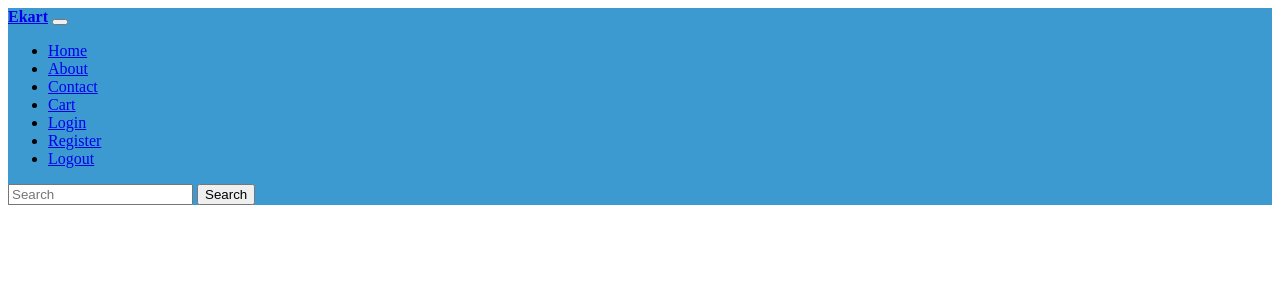
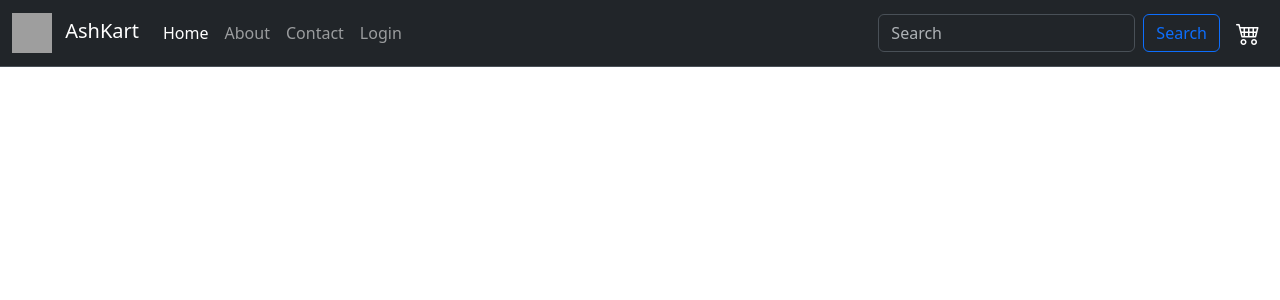
Before and after one commit to redfieldC/itvedant_shopping_crud_multiuser, a Django app: template django/Productstore/store/templates/header.html in a window 1280 px wide. Shown: the top 300 px of the page. Run offline with Django 4.2, Linux system fonts and the light colour scheme; the template is opened without the code that fills it, so the values that code supplies are empty; grey boxes are pictures that could not be loaded.

Commit message:
Updated header.html

```diff
--- a/django/Productstore/store/templates/header.html
+++ b/django/Productstore/store/templates/header.html
@@ -1,97 +1,82 @@
 {% load static %}
+<!DOCTYPE html>
+<html lang="en">
+
+<head>
+    <meta charset="UTF-8">
+    <meta name="viewport" content="width=device-width, initial-scale=1.0">
+    <!-- <link href="https://cdn.jsdelivr.net/npm/bootstrap@5.3.2/dist/css/bootstrap.min.css" rel="stylesheet"
+        integrity="sha384-T3c6CoIi6uLrA9TneNEoa7RxnatzjcDSCmG1MXxSR1GAsXEV/Dwwykc2MPK8M2HN" crossorigin="anonymous">
+    <script src="https://cdn.jsdelivr.net/npm/bootstrap@5.3.2/dist/js/bootstrap.bundle.min.js"
+        integrity="sha384-C6RzsynM9kWDrMNeT87bh95OGNyZPhcTNXj1NW7RuBCsyN/o0jlpcV8Qyq46cDfL" crossorigin="anonymous"
+        defer></script> -->
+    <link rel="stylesheet" href="{% static 'assets/css/bootstrap.min.css' %}">
+    <script src="{% static 'assets/js/bootstrap.min.js' %}" defer></script>
+    <script src="{% static 'assets/js/popper.min.js' %}"></script>
+    <link rel="stylesheet" href="{% static 'assets/css/style.css' %}">
+    <link rel="stylesheet" href="https://cdn.jsdelivr.net/npm/bootstrap-icons@1.11.1/font/bootstrap-icons.css">
+    <title>Ekart | Cart</title>
+</head>
+
+
+
+<body>
 
     <div class="container-fluid">
-    <div class="row mt-1">
-      <div class="col-md-12">
-        <nav
-          class="navbar navbar-expand-lg"
-          data-bs-theme="dark"
-          style="background-color: #3d9ad0"
-        >
+        <div class="row mt-0">
+            <nav class="navbar navbar-expand-lg bg-dark border-bottom border-body" data-bs-theme="dark">
                 <div class="container-fluid">
-            <a class="navbar-brand" href="index.html"
-              ><strong>Ekart</strong></a
-            >
-            <button
-              class="navbar-toggler"
-              type="button"
-              data-bs-toggle="collapse"
-              data-bs-target="#navbarSupportedContent"
-              aria-controls="navbarSupportedContent"
-              aria-expanded="false"
-              aria-label="Toggle navigation"
-            >
+                    <a class="navbar-brand" href="/">
+                        <img class="logo me-2" src="{% static 'assets/images/logo.png' %}" alt="" width="40" height="40"> AshKart </a>
+                    <button class="navbar-toggler" type="button" data-bs-toggle="collapse"
+                        data-bs-target="#navbarSupportedContent" aria-controls="navbarSupportedContent"
+                        aria-expanded="false" aria-label="Toggle navigation">
                         <span class="navbar-toggler-icon"></span>
                     </button>
                     <div class="collapse navbar-collapse" id="navbarSupportedContent">
                         <ul class="navbar-nav me-auto mb-2 mb-lg-0">
                             <li class="nav-item">
-                  <a
-                    class="nav-link active"
-                    aria-current="page"
-                    href="index.html"
-                    >Home</a
-                  >
+                                <a class="nav-link active" aria-current="page" href="/">Home</a>
                             </li>
                             <li class="nav-item">
-                  <a class="nav-link" href="about.html">About</a>
-                </li>
-                <!-- <li class="nav-item dropdown">
-                          <a class="nav-link dropdown-toggle" href="#" role="button" data-bs-toggle="dropdown" aria-expanded="false">
-                            Dropdown
-                          </a>
-                          <ul class="dropdown-menu">
-                            <li><a class="dropdown-item" href="#">Action</a></li>
-                            <li><a class="dropdown-item" href="#">Another action</a></li>
-                            <li><hr class="dropdown-divider"></li>
-                            <li><a class="dropdown-item" href="#">Something else here</a></li>
-                          </ul>
-                        </li> -->
-                <!-- <li class="nav-item">
-                          <a class="nav-link " aria-disabled="true">Disabled</a>
-                        </li> -->
-                <li class="nav-item">
-                  <a class="nav-link" href="contact.html">Contact</a>
+                                <a class="nav-link" href="/aboutus">About</a>
                             </li>
                             <li class="nav-item">
-                  <a class="nav-link" href="/cart">Cart</a>
+                                <a class="nav-link" href="/contactus">Contact</a>
                             </li>
+                            <!-- <li class="nav-item">
+                                <a class="nav-link" href="login.html">Login</a>
+                            </li> -->
                             {% if not user.is_authenticated %}
                             <li class="nav-item">
                                 <a class="nav-link" href="/accounts/login">Login</a>
                             </li>
                             {% endif %}
-                <li class="nav-item">
-                  <a class="nav-link" href="register.html">Register</a>
-                </li>
-                <li class="nav-item">
+                            <!-- <li class="nav-item">
                                 <a class="nav-link" href="logout.html">Logout</a>
-                </li>
+                            </li> -->
                         </ul>
                         {% if user.is_authenticated %}
                         <div class="d-flex text-white ms-3 mx-2">
                             Welcome, {{user.username}}!
                         </div>
                         {% endif %}
+                        <form class="d-flex" role="search" action="/search">
+                            <input class="form-control me-2" name="search" type="search" placeholder="Search" aria-label="Search">
+                            <button class="btn btn-outline-primary" type="submit">Search</button>
+                        </form>
+                        <div class="d-flex ms-3 mx-2">
+                            <a class="text-white" style="text-decoration: none;" href="/cart"><i class="bi bi-cart4 h4"></i></a>
+                        </div>
                         {% if user.is_authenticated %}
                         <div class="d-flex ms-3 mx-2">
                             <a class="text-white" style="text-decoration: none;" href="/accounts/logout"><i class="bi bi-box-arrow-in-left"></i></i></a>
                         </div>
-              </div>
                         {% endif %}
-              <form class="d-flex" role="search">
-                <input
-                  class="form-control me-2"
-                  type="search"
-                  placeholder="Search"
-                  aria-label="Search"
-                />
-                <button class="btn btn-outline-success" type="submit">
-                  Search
-                </button>
-              </form>
+                        <!-- <div class="nav-item">
+                            <button class="btn btn-outline-primary" type="submit">Search</button>
+                        </div> -->
                     </div>
                 </div>
             </nav>
         </div>
-    </div>
```
Lines whose indentation alone changed are shown as unchanged.
